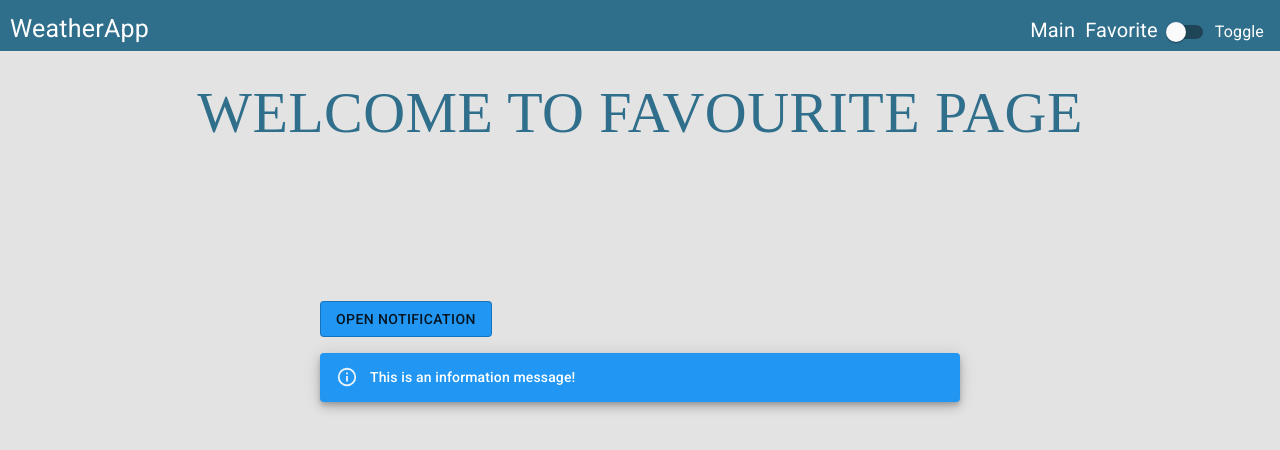
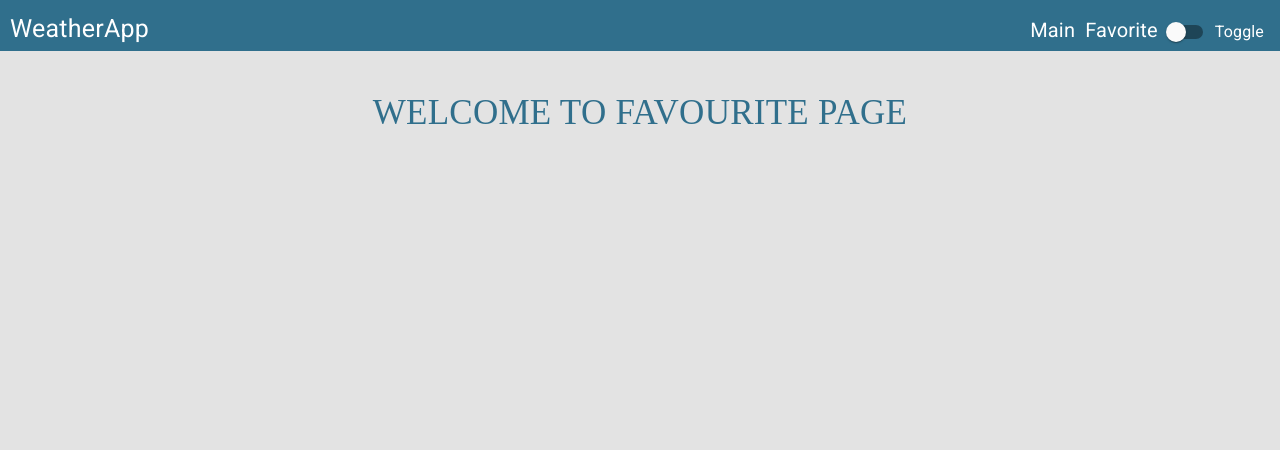
Before and after one commit to PhilipK-webdev/Philip-Kouchner-07-20-2021, a React (Create React App) app: page /favorite in a window 1280 px wide. Shown: the top 450 px of the page. Built offline with nearby package versions, Linux system fonts and the light colour scheme.

Commit message:
ADD:replace the .env file with apiKeys.EDIT:fixed the bug of local storage

```diff
--- a/src/components/Dashboard/components/CurrentWeather/CurrentWeather.js
+++ b/src/components/Dashboard/components/CurrentWeather/CurrentWeather.js
@@ -38,10 +38,10 @@ function CurrentWeather(props) {
     const isToAddFavourite = useSelector(state => {
         return state.root.isToAddFavourite;
     });
+
     if (props.objCurrentWeather !== undefined) {
         return (
             <Grid item xs={12} sm={6}>
-
                 <Card className={classes.root} >
                     <CardActionArea>
                         {props.objCurrentWeather[1] ? (
@@ -72,8 +72,8 @@ function CurrentWeather(props) {
                         </CardContent>
                     </CardActionArea>
                     <Grid item className={classes.divBtn}>
-                        <Button onClick={props.addToFavorite} disabled={!isToAddFavourite ? false : true}>Add To Favorite</Button>
                         {isToAddFavourite ? <FavoriteIcon className={classes.icon} /> : null}
+                        <Button onClick={props.addToFavorite} >Add To Favorite</Button>
                     </Grid>
                 </Card>
             </Grid >
--- a/src/components/Dashboard/components/FavouriteCity/FavouriteCity.js
+++ b/src/components/Dashboard/components/FavouriteCity/FavouriteCity.js
@@ -11,10 +11,8 @@ import * as actions from '../../../../redux/actions';
 import styles from "./Styles/mystyle.module.css";
 const useStyles = makeStyles({
     root: {
-        maxWidth: 320,
-        marginLeft: "13.5%",
+        width: "fit-content",
         marginTop: "10%",
-
     },
     link: {
         textDecoration: "none"
@@ -46,21 +44,18 @@ function FavouriteCity(props) {
         const idToDelete = parseInt(e.target.attributes.getNamedItem("data-id").value);
         let arrTemp = JSON.parse(window.localStorage.getItem("city"));
         arrTemp.splice(idToDelete, 1);
-        localStorage.clear();
         window.localStorage.setItem("city", JSON.stringify(arrTemp));
         dispatch(actions.setCityLocal([...arrTemp]));
-        dispatch(actions.setIsToAddFavourite(false));
-        dispatch(actions.setIsFavouriteEmpty(false));
-
     }
-
     const setCity = () => {
         dispatch(actions.setCurrentSearchCity(props.objLocal.name));
+        dispatch(actions.setKeySearch(props.objLocal.ID));
+        dispatch(actions.setIsToAddFavourite(false));
     }
+    return (
 
-    return (
         <Grid item xs={12} sm={6}>
-            <Card className={classes.root}>
+            <Card className={classes.root}  >
                 <CardActionArea>
                     <CardContent >
                         <Typography gutterBottom className={classes.headline} >
@@ -83,13 +78,13 @@ function FavouriteCity(props) {
                     </CardContent>
                 </CardActionArea>
                 <Grid item className={classes.btnsGrid}>
-                    <button onClick={deleteCity} data-id={props.index} className={styles.button4}>Delete</button>
+                    <button onClick={deleteCity} className={styles.button4} data-id={props.index}>Delete</button>
                     <Link to="/" className={classes.link} >
                         <button onClick={setCity} className={styles.button5}>Main Page</button>
                     </Link>
                 </Grid>
             </Card>
-        </Grid >
+        </Grid>
     )
 }
 
--- a/src/components/Dashboard/components/Forecast/Forecast.js
+++ b/src/components/Dashboard/components/Forecast/Forecast.js
@@ -7,7 +7,7 @@ import { CardContent } from '@material-ui/core';
 
 const useStyles = makeStyles({
     root: {
-        height: "85%",
+        height: "90%",
         marginTop: "5%",
 
     },
@@ -28,7 +28,6 @@ function Forecast(props) {
                         {props.data.map((property, index) => (
                             <Typography key={index}>
                                 <strong>{arrayHeadlines[index] + ":"}</strong>
-                                {console.log(property)}
                                 {index == 0 ? <img src={property} width="75" height="45" key={index}></img> : <span key={index} className={classes.span}>{property}</span>}
                             </Typography>
                         ))}
--- a/src/components/Favourite.js
+++ b/src/components/Favourite.js
@@ -3,7 +3,6 @@ import FavouriteCity from './Dashboard/components/FavouriteCity/FavouriteCity';
 import { Grid, Typography } from '@material-ui/core';
 import { useDispatch, useSelector } from 'react-redux';
 import * as actions from '../redux/actions';
-import Message from './Message/Message';
 import { makeStyles } from '@material-ui/core/styles';
 
 const useStyles = makeStyles({
@@ -13,7 +12,7 @@ const useStyles = makeStyles({
     title: {
         color: "#306F8C",
         fontFamily: 'Raleway',
-        fontSize: "58px",
+        fontSize: "35px",
         fontFeight: "800",
         lineHeight: "72px",
         margin: "0 0 24px",
@@ -21,8 +20,9 @@ const useStyles = makeStyles({
     },
     div: {
         marginTop: "5%",
-        justifyContent: "none",
-        display: "flex"
+        display: "flex",
+        marginRight: "13%",
+        marginLeft: "2%",
     },
     messageContainer: {
         justifyContent: "center"
@@ -35,43 +35,30 @@ const useStyles = makeStyles({
 function Favourite() {
 
     const classes = useStyles();
-    const [isLocalStorage, setIsLocalStorage] = useState(false);
     const localStorageArrayCity = useSelector(state => {
         return state.root.localStorageArrayCity;
     });
-
-    const isFavouriteEmpty = useSelector(state => {
-        return state.root.isFavouriteEmpty;
-    });
     const dispatch = useDispatch();
     useEffect(() => {
+        if (localStorage.length > 0) {
+            let tempCity = JSON.parse(window.localStorage.getItem("city"));
+            dispatch(actions.setCityLocal([...tempCity]));
+        }
 
-        if (localStorage.length > 0) {
-            setIsLocalStorage(true);
-            dispatch(actions.setCityLocal(JSON.parse(window.localStorage.getItem("city"))));
-            dispatch(actions.setIsFavouriteEmpty(true));
-        }
     }, [])
-
     return (
         <Grid container>
             <Grid container justifyContent="center" className={classes.root}>
                 <Grid item >
-                    <Typography variant="h4" color="primary" className={classes.title}>
+                    <Typography variant="h6" color="primary" className={classes.title}>
                         Welcome to Favourite Page
                     </Typography>
                 </Grid>
             </Grid>
-            {isFavouriteEmpty ? localStorageArrayCity.map((objLocal, index) => (
-                <Grid item xs={4} sm={6} className={classes.div}>
-                    <FavouriteCity objLocal={objLocal} index={index} /> </Grid>
-            )) : <Grid container className={classes.messageContainer}>
-                <Grid item className={classes.message} sx={12} sm={6}>
-                    <Typography>
-                        <Message />
-                    </Typography>
-                </Grid>
-            </Grid>}
+            {localStorageArrayCity.map((objLocal, index) => (
+                <Grid item xs={4} sm={3} className={classes.div}>
+                    <FavouriteCity objLocal={objLocal} index={index} style={{ marginLeft: "14%", }} /> </Grid>
+            ))}
         </Grid>
     )
 }
--- a/src/components/Message/Message.js
+++ /dev/null
@@ -1,66 +0,0 @@
-import React from 'react';
-import Button from '@material-ui/core/Button';
-import Snackbar from '@material-ui/core/Snackbar';
-import MuiAlert from '@material-ui/lab/Alert';
-import { makeStyles } from '@material-ui/core/styles';
-
-function Alert(props) {
-    return <MuiAlert elevation={6} variant="filled" {...props} />;
-}
-
-const useStyles = makeStyles((theme) => ({
-    root: {
-        width: '100%',
-
-        '& > * + *': {
-            marginTop: theme.spacing(2),
-        },
-
-    },
-    button: {
-        backgroundColor: "#2196F3",
-        '&:hover': {
-            backgroundColor: '#fff',
-            color: '#3c52b2',
-        }
-    },
-    message: {
-        '&:hover': {
-            backgroundColor: '#fff',
-            color: '#3c52b2',
-        }
-    }
-}));
-function Message() {
-    const classes = useStyles();
-    const [open, setOpen] = React.useState(false);
-
-    const handleClick = () => {
-        setOpen(true);
-    };
-
-    const handleClose = (event, reason) => {
-        if (reason === 'clickaway') {
-            return;
-        }
-
-        setOpen(false);
-    };
-
-    return (
-        <div className={classes.root}>
-            <Button variant="outlined" onClick={handleClick} className={classes.button}>
-                Open Notification
-            </Button>
-            <Snackbar open={open} autoHideDuration={6000} onClose={handleClose}>
-                <Alert onClose={handleClose} severity="success">
-                    No Data to Display
-                </Alert>
-            </Snackbar>
-            <Alert severity="info" className={classes.message}>This is an information message! </Alert>
-
-        </div>
-    );
-}
-
-export default Message
--- a/src/redux/actions.js
+++ b/src/redux/actions.js
@@ -32,9 +32,9 @@ export const setIsToAddFavourite = data => {
         payload: data
     }
 }
-export const setIsFavouriteEmpty = data => {
+export const setKeySearch = data => {
     return {
-        type: actions.IS_FAVOURITE_EMPTY,
+        type: actions.SET_KEY_SEARCH,
         payload: data
     }
 
--- a/src/redux/constants.js
+++ b/src/redux/constants.js
@@ -3,4 +3,4 @@ export const SET_CURRENT_FORECAST = 'SET_CURRENT_FORECAST';
 export const DELETE_CITY = 'DELETE_CITY ';
 export const CURRENT_SEARCH_CITY = 'CURRENT_SEARCH_CITY';
 export const IS_TO_ADD_FAVOURITE = 'IS_TO_ADD_FAVOURITE';
-export const IS_FAVOURITE_EMPTY = 'IS_FAVOURITE_EMPTY';
+export const SET_KEY_SEARCH = 'SET_KEY_SEARCH';
--- a/src/redux/reducers/root.js
+++ b/src/redux/reducers/root.js
@@ -6,7 +6,7 @@ const initialState = {
     localStorageArrayCity: [],
     currentSearchCity: "",
     isToAddFavourite: false,
-    isFavouriteEmpty: false,
+    setKeySearch: "",
 };
 
 const reducer = (state = initialState, action) => {
@@ -46,10 +46,10 @@ const reducer = (state = initialState, action) => {
             }
 
         }
-        case actions.IS_FAVOURITE_EMPTY: {
+        case actions.SET_KEY_SEARCH: {
             return {
                 ...state,
-                isFavouriteEmpty: action.payload
+                setKeySearch: action.payload
             }
 
         }
```
Also changed, not shown: src/components/Dashboard/components/Display/Display.js (+51 -62 lines).
